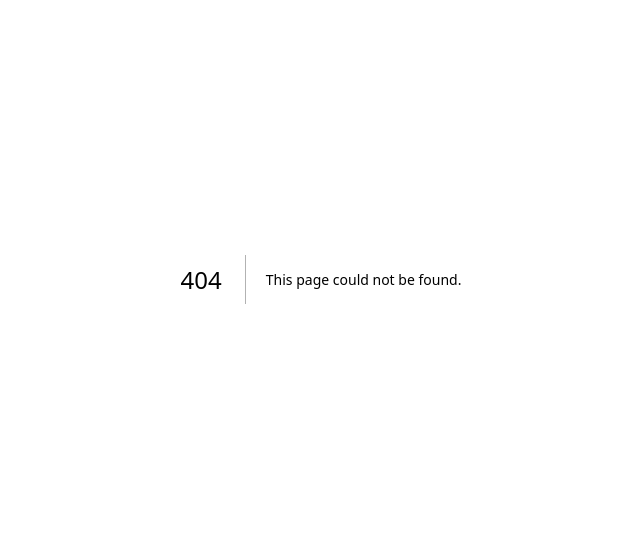
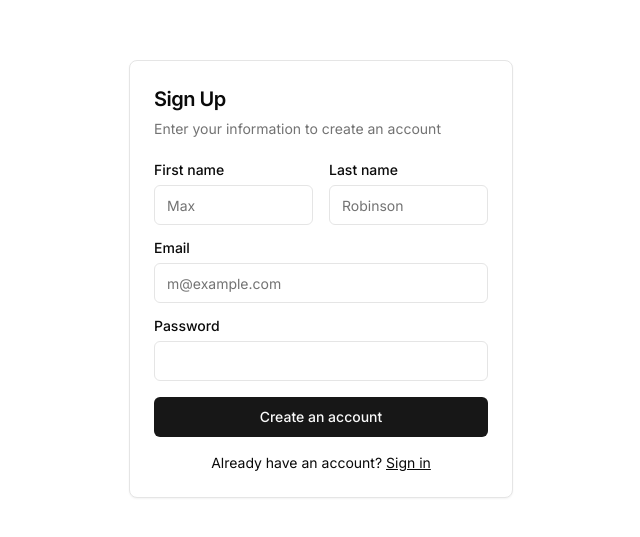
Before and after one commit to Alfas-tech/plataforma_edu, a Next.js app: page /signup in a window 1280 px wide. Before the commit this address had no page. Shown: the part 121-658 px from the top of the page, without its empty margins (319-959 px from the left). Built offline with nearby package versions, Linux system fonts and the light colour scheme.

Commit message:
add sign up page with registration form and supporting project configuration files

```diff
--- /dev/null
+++ b/app/(auth)/signup/components/SignUpForm.tsx
@@ -0,0 +1,75 @@
+import Link from "next/link";
+
+import { Button } from "@/components/ui/button";
+import {
+  Card,
+  CardContent,
+  CardDescription,
+  CardHeader,
+  CardTitle,
+} from "@/components/ui/card";
+import { Input } from "@/components/ui/input";
+import { Label } from "@/components/ui/label";
+import { signup } from "@/lib/auth-actions";
+
+export function SignUpForm() {
+  return (
+    <Card className="mx-auto max-w-sm">
+      <CardHeader>
+        <CardTitle className="text-xl">Sign Up</CardTitle>
+        <CardDescription>
+          Enter your information to create an account
+        </CardDescription>
+      </CardHeader>
+      <CardContent>
+        <form action="">
+          <div className="grid gap-4">
+            <div className="grid grid-cols-2 gap-4">
+              <div className="grid gap-2">
+                <Label htmlFor="first-name">First name</Label>
+                <Input
+                  name="first-name"
+                  id="first-name"
+                  placeholder="Max"
+                  required
+                />
+              </div>
+              <div className="grid gap-2">
+                <Label htmlFor="last-name">Last name</Label>
+                <Input
+                  name="last-name"
+                  id="last-name"
+                  placeholder="Robinson"
+                  required
+                />
+              </div>
+            </div>
+            <div className="grid gap-2">
+              <Label htmlFor="email">Email</Label>
+              <Input
+                name="email"
+                id="email"
+                type="email"
+                placeholder="m@example.com"
+                required
+              />
+            </div>
+            <div className="grid gap-2">
+              <Label htmlFor="password">Password</Label>
+              <Input name="password" id="password" type="password" />
+            </div>
+            <Button formAction={signup} type="submit" className="w-full">
+              Create an account
+            </Button>
+          </div>
+        </form>
+        <div className="mt-4 text-center text-sm">
+          Already have an account?{" "}
+          <Link href="/login" className="underline">
+            Sign in
+          </Link>
+        </div>
+      </CardContent>
+    </Card>
+  );
+}
--- /dev/null
+++ b/app/(auth)/signup/page.tsx
@@ -0,0 +1,12 @@
+import React from "react";
+import { SignUpForm } from "./components/SignUpForm";
+
+const SignUpPage = () => {
+  return (
+    <div className="flex h-svh items-center">
+      <SignUpForm />
+    </div>
+  );
+};
+
+export default SignUpPage;
```
